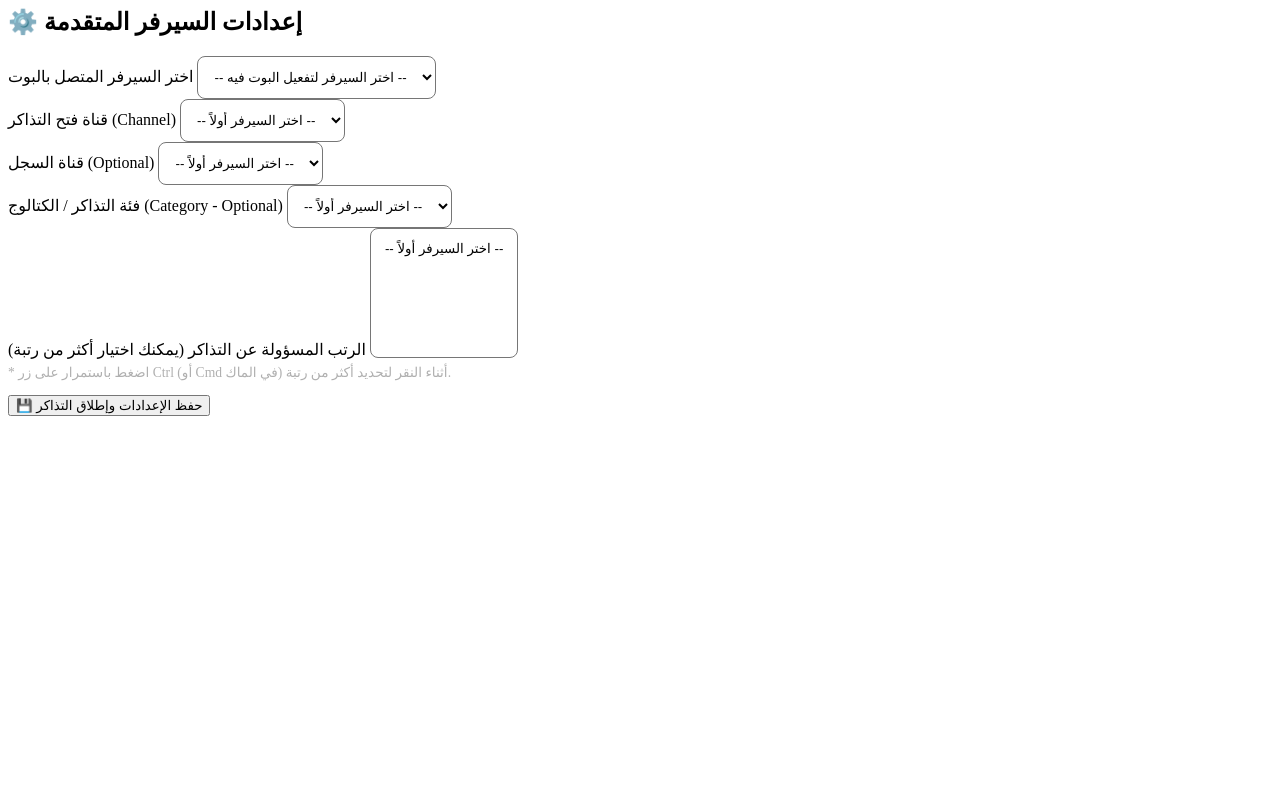
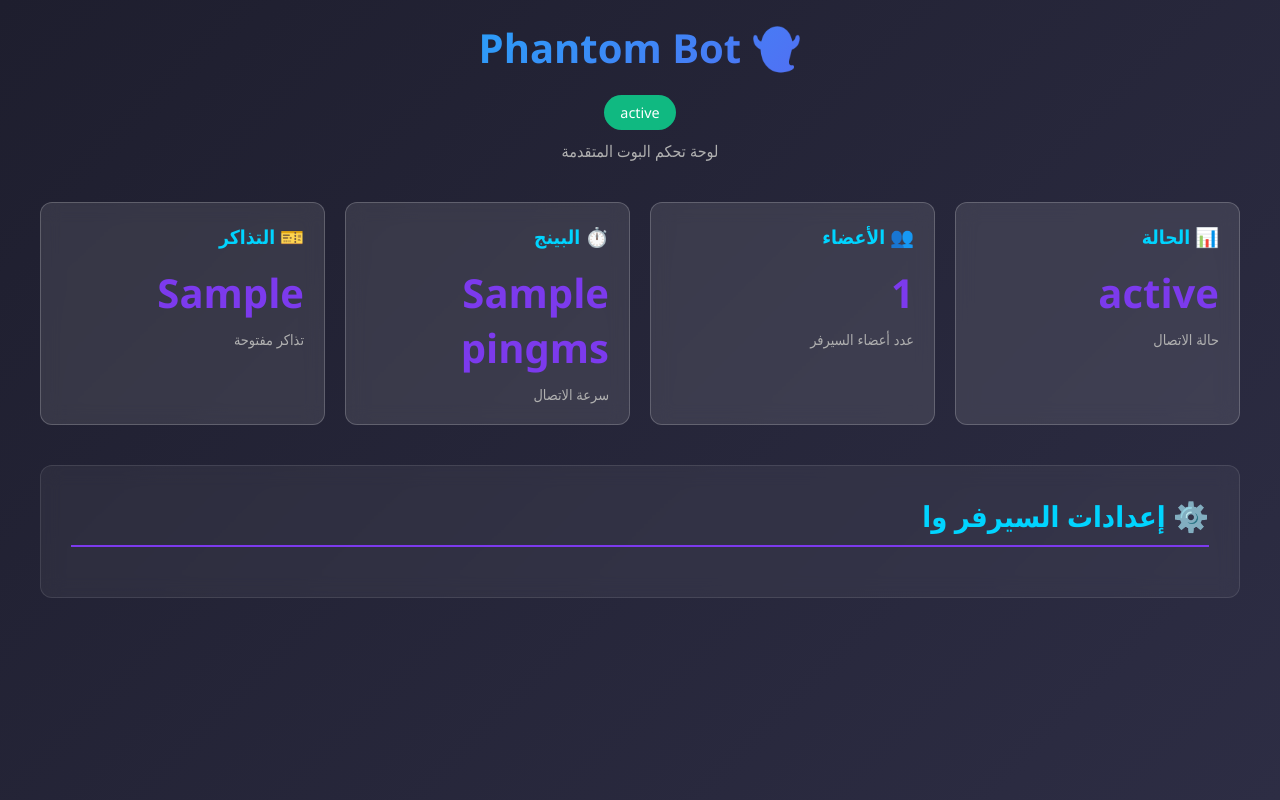
Before and after one commit to mohamed2454/Phantom_control, a Flask app: template templates/index.html in a window 1280 px wide. Run offline with Flask 3, Linux system fonts and the light colour scheme; the template is opened without the code that fills it: most values are stand-ins (such as "Sample title", 1, 10 or a date in 2020).

Commit message:
Update index.html

```diff
--- a/templates/index.html
+++ b/templates/index.html
@@ -1,111 +1,220 @@
-<div class="section">
-            <h2>⚙️ إعدادات السيرفر المتقدمة</h2>
-            <form method="POST" action="/update_settings">
-                <div class="form-row">
-                    <div class="form-group">
-                        <label>اختر السيرفر المتصل بالبوت</label>
-                        <select name="guild_id" id="guild_select" required style="padding: 12px; background: rgba(255, 255, 255, 0.08); border-radius: 8px;">
-                            <option value="">-- اختر السيرفر لتفعيل البوت فيه --</option>
-                            {% for guild in guilds %}
-                            <option value="{{ guild.id }}">{{ guild.name }}</option>
-                            {% endfor %}
-                        </select>
-                    </div>
-                    <div class="form-group">
-                        <label>قناة فتح التذاكر (Channel)</label>
-                        <select name="channel_id" id="channel_select" required style="padding: 12px; background: rgba(255, 255, 255, 0.08); border-radius: 8px;">
-                            <option value="">-- اختر السيرفر أولاً --</option>
-                        </select>
-                    </div>
-                </div>
-                <div class="form-row">
-                    <div class="form-group">
-                        <label>قناة السجل (Optional)</label>
-                        <select name="log_channel" id="log_channel_select" style="padding: 12px; background: rgba(255, 255, 255, 0.08); border-radius: 8px;">
-                            <option value="">-- اختر السيرفر أولاً --</option>
-                        </select>
-                    </div>
-                    <div class="form-group">
-                        <label>فئة التذاكر / الكتالوج (Category - Optional)</label>
-                        <select name="category_id" id="category_select" style="padding: 12px; background: rgba(255, 255, 255, 0.08); border-radius: 8px;">
-                            <option value="">-- اختر السيرفر أولاً --</option>
-                        </select>
-                    </div>
-                </div>
-                <div class="form-group">
-                    <label>الرتب المسؤولة عن التذاكر (يمكنك اختيار أكثر من رتبة)</label>
-                    <select name="admin_roles" id="roles_select" multiple style="padding: 12px; background: rgba(255, 255, 255, 0.08); border-radius: 8px; height: 130px; overflow-y: auto;">
-                        <option value="">-- اختر السيرفر أولاً --</option>
-                    </select>
-                    <p style="font-size: 0.85em; color: #b0b0b0; margin-top: 5px;">* اضغط باستمرار على زر Ctrl (أو Cmd في الماك) أثناء النقر لتحديد أكثر من رتبة.</p>
-                </div>
-                <button type="submit">💾 حفظ الإعدادات وإطلاق التذاكر</button>
-            </form>
+<!DOCTYPE html>
+<html lang="ar" dir="rtl">
+<head>
+    <meta charset="UTF-8">
+    <meta name="viewport" content="width=device-width, initial-scale=1.0">
+    <title>Phantom Bot - لوحة التحكم</title>
+    <style>
+        * {
+            margin: 0;
+            padding: 0;
+            box-sizing: border-box;
+        }
+        body {
+            font-family: 'Segoe UI', Tahoma, Geneva, Verdana, sans-serif;
+            background: linear-gradient(135deg, #1e1e2e 0%, #2d2d44 100%);
+            color: #fff;
+            min-height: 100vh;
+            padding: 20px;
+        }
+        .container {
+            max-width: 1200px;
+            margin: 0 auto;
+        }
+        header {
+            text-align: center;
+            margin-bottom: 40px;
+            animation: slideDown 0.5s ease-out;
+        }
+        header h1 {
+            font-size: 2.5em;
+            margin-bottom: 10px;
+            background: linear-gradient(135deg, #00d4ff, #7c3aed);
+            -webkit-background-clip: text;
+            -webkit-text-fill-color: transparent;
+            background-clip: text;
+        }
+        .status-badge {
+            display: inline-block;
+            padding: 8px 16px;
+            background: #10b981;
+            border-radius: 20px;
+            font-size: 0.9em;
+            margin-top: 10px;
+        }
+        .grid {
+            display: grid;
+            grid-template-columns: repeat(auto-fit, minmax(280px, 1fr));
+            gap: 20px;
+            margin-bottom: 40px;
+        }
+        .card {
+            background: rgba(255, 255, 255, 0.1);
+            border: 1px solid rgba(255, 255, 255, 0.2);
+            border-radius: 12px;
+            padding: 20px;
+            backdrop-filter: blur(10px);
+            transition: all 0.3s ease;
+            animation: fadeIn 0.6s ease-out;
+        }
+        .card:hover {
+            transform: translateY(-5px);
+            background: rgba(255, 255, 255, 0.15);
+            border-color: rgba(255, 255, 255, 0.3);
+        }
+        .card h2 {
+            font-size: 1.2em;
+            margin-bottom: 15px;
+            color: #00d4ff;
+        }
+        .stat {
+            font-size: 2.5em;
+            font-weight: bold;
+            color: #7c3aed;
+            margin: 10px 0;
+        }
+        .stat-label {
+            font-size: 0.9em;
+            color: #b0b0b0;
+        }
+        .form-group {
+            margin: 15px 0;
+        }
+        label {
+            display: block;
+            margin-bottom: 8px;
+            font-weight: 500;
+            color: #00d4ff;
+        }
+        input, textarea, select {
+            width: 100%;
+            padding: 12px;
+            background: rgba(255, 255, 255, 0.05);
+            border: 1px solid rgba(255, 255, 255, 0.2);
+            border-radius: 8px;
+            color: #fff;
+            font-family: inherit;
+            transition: all 0.3s ease;
+        }
+        /* لتلوين خيارات الـ Select باللون الداكن ليناسب المتصفحات */
+        select option {
+            background: #2d2d44;
+            color: #fff;
+        }
+        input:focus, textarea:focus, select:focus {
+            outline: none;
+            background: rgba(255, 255, 255, 0.1);
+            border-color: #7c3aed;
+            box-shadow: 0 0 10px rgba(124, 58, 237, 0.3);
+        }
+        textarea {
+            resize: vertical;
+            min-height: 100px;
+        }
+        button {
+            background: linear-gradient(135deg, #7c3aed, #00d4ff);
+            color: #fff;
+            border: none;
+            padding: 12px 24px;
+            border-radius: 8px;
+            cursor: pointer;
+            font-weight: 600;
+            transition: all 0.3s ease;
+            width: 100%;
+        }
+        button:hover {
+            transform: translateY(-2px);
+            box-shadow: 0 10px 20px rgba(124, 58, 237, 0.4);
+        }
+        button:active {
+            transform: translateY(0);
+        }
+        .section {
+            background: rgba(255, 255, 255, 0.05);
+            border: 1px solid rgba(255, 255, 255, 0.1);
+            border-radius: 12px;
+            padding: 30px;
+            margin-bottom: 30px;
+            backdrop-filter: blur(10px);
+            animation: fadeIn 0.7s ease-out;
+        }
+        .section h2 {
+            font-size: 1.8em;
+            margin-bottom: 20px;
+            color: #00d4ff;
+            border-bottom: 2px solid #7c3aed;
+            padding-bottom: 10px;
+        }
+        .section form {
+            display: grid;
+            gap: 15px;
+        }
+        .form-row {
+            display: grid;
+            grid-template-columns: 1fr 1fr;
+            gap: 15px;
+        }
+        @media (max-width: 768px) {
+            .form-row {
+                grid-template-columns: 1fr;
+            }
+            header h1 {
+                font-size: 1.8em;
+            }
+        }
+        @keyframes slideDown {
+            from {
+                opacity: 0;
+                transform: translateY(-20px);
+            }
+            to {
+                opacity: 1;
+                transform: translateY(0);
+            }
+        }
+        @keyframes fadeIn {
+            from {
+                opacity: 0;
+                transform: translateY(10px);
+            }
+            to {
+                opacity: 1;
+                transform: translateY(0);
+            }
+        }
+    </style>
+</head>
+<body>
+    <div class="container">
+        <header>
+            <h1>👻 Phantom Bot</h1>
+            <span class="status-badge">{{ status }}</span>
+            <p style="margin-top: 10px; color: #b0b0b0;">لوحة تحكم البوت المتقدمة</p>
+        </header>
+
+        <div class="grid">
+            <div class="card">
+                <h2>📊 الحالة</h2>
+                <div class="stat">{{ status }}</div>
+                <div class="stat-label">حالة الاتصال</div>
+            </div>
+            <div class="card">
+                <h2>👥 الأعضاء</h2>
+                <div class="stat">{{ member_count }}</div>
+                <div class="stat-label">عدد أعضاء السيرفر</div>
+            </div>
+            <div class="card">
+                <h2>⏱️ البينج</h2>
+                <div class="stat">{{ ping }}ms</div>
+                <div class="stat-label">سرعة الاتصال</div>
+            </div>
+            <div class="card">
+                <h2>🎫 التذاكر</h2>
+                <div class="stat">{{ open_tickets }}</div>
+                <div class="stat-label">تذاكر مفتوحة</div>
+            </div>
         </div>
 
-        <!-- برمجة تفاعلية لتحديث القوائم ديناميكياً عند اختيار السيرفر -->
-        <script>
-        document.getElementById('guild_select').addEventListener('change', function() {
-            const guildId = this.value;
-            const channelSelect = document.getElementById('channel_select');
-            const logChannelSelect = document.getElementById('log_channel_select');
-            const categorySelect = document.getElementById('category_select');
-            const rolesSelect = document.getElementById('roles_select');
-
-            // إظهار نص التحميل مؤقتاً
-            channelSelect.innerHTML = '<option value="">-- جاري تحميل القنوات... --</option>';
-            logChannelSelect.innerHTML = '<option value="">-- جاري تحميل القنوات... --</option>';
-            categorySelect.innerHTML = '<option value="">-- جاري تحميل الفئات... --</option>';
-            rolesSelect.innerHTML = '<option value="">-- جاري تحميل الرتب... --</option>';
-
-            if (!guildId) {
-                channelSelect.innerHTML = '<option value="">-- اختر السيرفر أولاً --</option>';
-                logChannelSelect.innerHTML = '<option value="">-- اختر السيرفر أولاً --</option>';
-                categorySelect.innerHTML = '<option value="">-- اختر السيرفر أولاً --</option>';
-                rolesSelect.innerHTML = '<option value="">-- اختر السيرفر أولاً --</option>';
-                return;
-            }
-
-            // الاتصال بنقطة الـ API في البوت لجلب معلومات السيرفر
-            fetch(`/api/guild_details/${guildId}`)
-                .then(res => res.json())
-                .then(data => {
-                    if (data.error) {
-                        alert("حدث خطأ: " + data.error);
-                        return;
-                    }
-
-                    // 1. ملء قائمة قنوات التذاكر
-                    let chOptions = '<option value="">-- اختر القناة المناسبة --</option>';
-                    data.channels.forEach(ch => {
-                        chOptions += `<option value="${ch.id}"># ${ch.name}</option>`;
-                    });
-                    channelSelect.innerHTML = chOptions;
-
-                    // 2. ملء قائمة قناة السجلات
-                    let logOptions = '<option value="">-- بدون قناة سجل (ملغاة) --</option>';
-                    data.channels.forEach(ch => {
-                        logOptions += `<option value="${ch.id}"># ${ch.name}</option>`;
-                    });
-                    logChannelSelect.innerHTML = logOptions;
-
-                    // 3. ملء قائمة فئات/كتالوج التذاكر
-                    let catOptions = '<option value="">-- بدون فئة (المستوى العام) --</option>';
-                    data.categories.forEach(cat => {
-                        catOptions += `<option value="${cat.id}">📁 ${cat.name}</option>`;
-                    });
-                    categorySelect.innerHTML = catOptions;
-
-                    // 4. ملء الرتب المسؤولين
-                    let roleOptions = '';
-                    data.roles.forEach(role => {
-                        roleOptions += `<option value="${role.id}">${role.name}</option>`;
-                    });
-                    rolesSelect.innerHTML = roleOptions || '<option value="">لا توجد رتب مهيأة بالسيرفر</option>';
-                })
-                .catch(err => {
-                    console.error(err);
-                    alert("فشل في استرداد معلومات السيرفر من البوت.");
-                });
-        });
-        </script>
+        <!-- قسم الإعدادات التفاعلية المطور -->
+        <div class="section">
+            <h2>⚙️ إعدادات السيرفر وا
```
